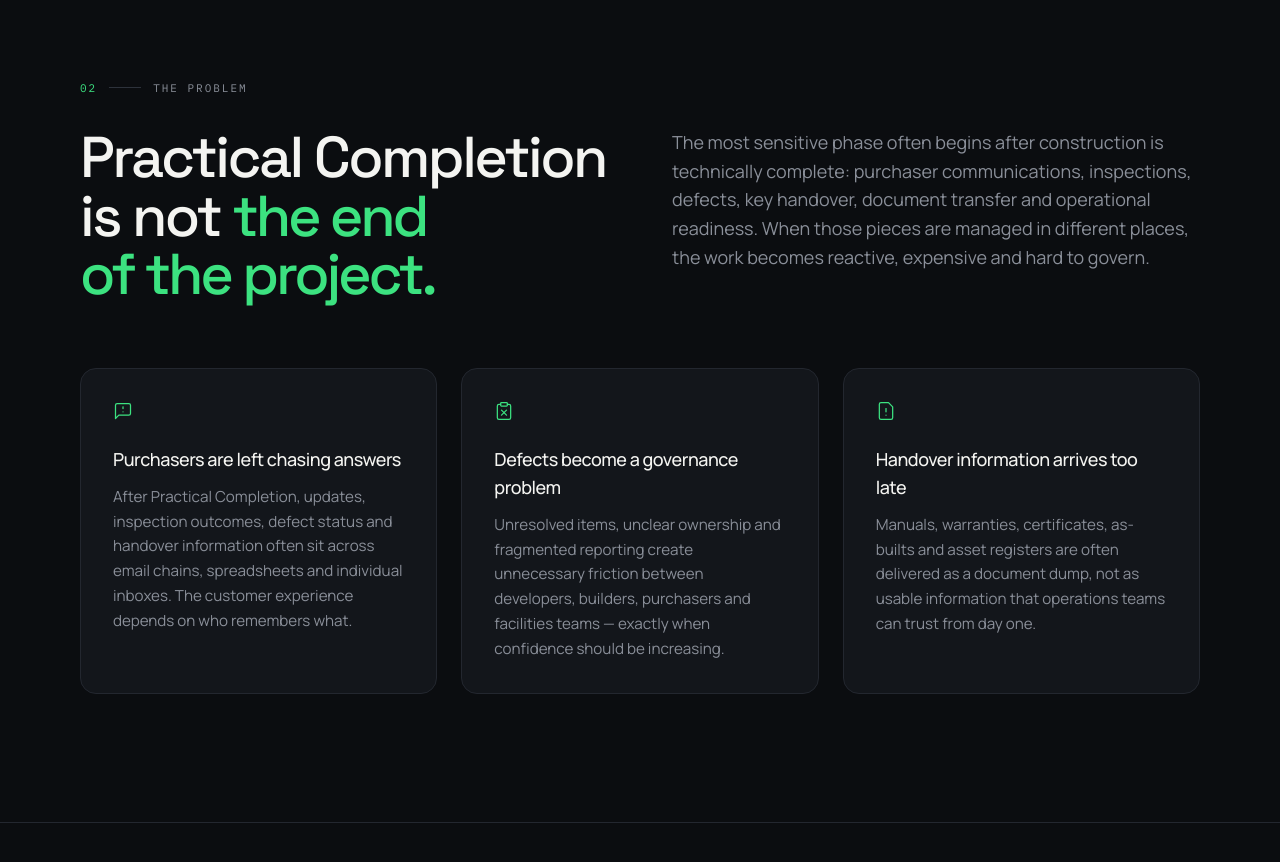
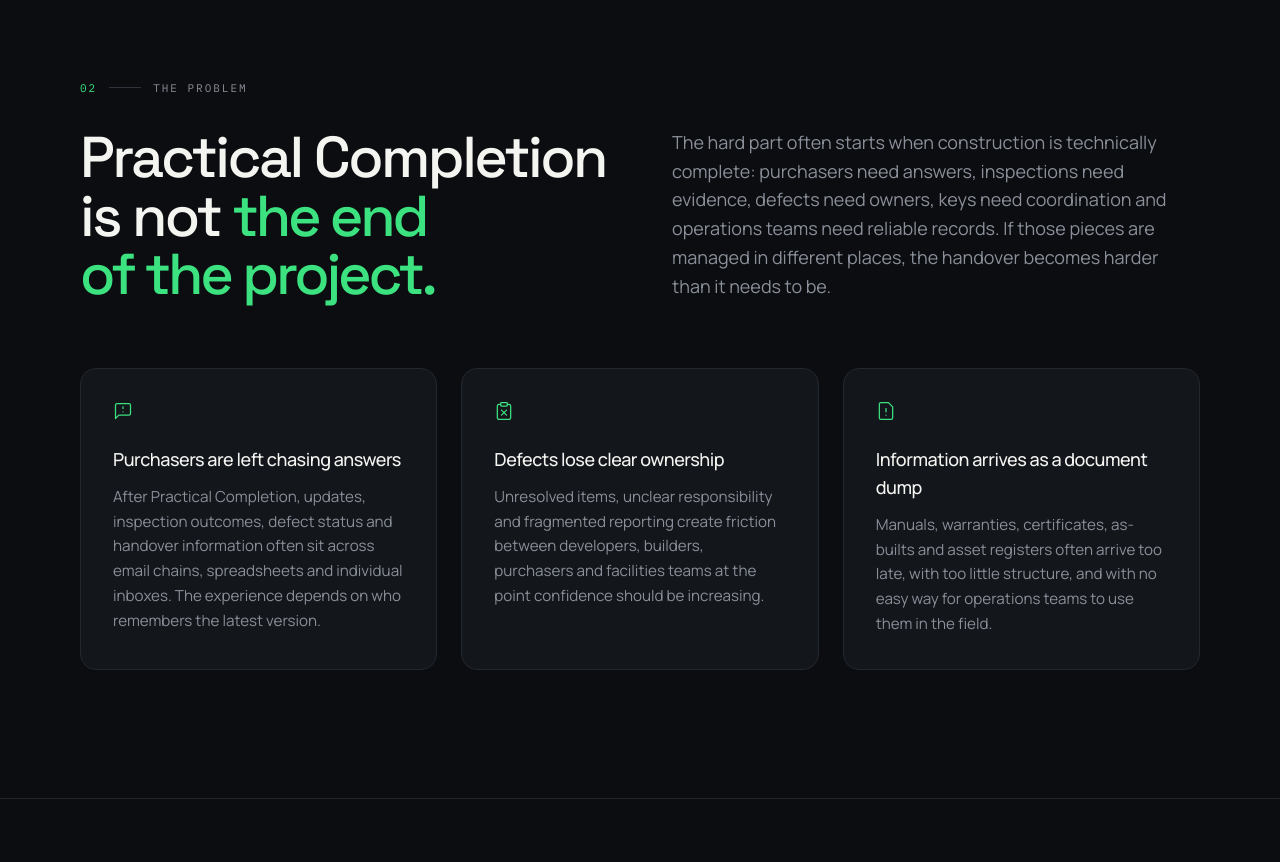
Before and after one commit to EVAVO-STUDIO/touchpoint, a Next.js app: page / in a window 1280 px wide. Shown: the part 2220-3082 px from the top of the page. Built offline with nearby package versions, Linux system fonts and the light colour scheme.

Commit message:
fix: make problem section more client-specific

```diff
--- a/components/sections/problem.tsx
+++ b/components/sections/problem.tsx
@@ -7,19 +7,19 @@ const points = [
     icon: MessageSquareWarning,
     title: 'Purchasers are left chasing answers',
     description:
-      'After Practical Completion, updates, inspection outcomes, defect status and handover information often sit across email chains, spreadsheets and individual inboxes. The customer experience depends on who remembers what.',
+      'After Practical Completion, updates, inspection outcomes, defect status and handover information often sit across email chains, spreadsheets and individual inboxes. The experience depends on who remembers the latest version.',
   },
   {
     icon: ClipboardX,
-    title: 'Defects become a governance problem',
+    title: 'Defects lose clear ownership',
     description:
-      'Unresolved items, unclear ownership and fragmented reporting create unnecessary friction between developers, builders, purchasers and facilities teams — exactly when confidence should be increasing.',
+      'Unresolved items, unclear responsibility and fragmented reporting create friction between developers, builders, purchasers and facilities teams at the point confidence should be increasing.',
   },
   {
     icon: FileWarning,
-    title: 'Handover information arrives too late',
+    title: 'Information arrives as a document dump',
     description:
-      'Manuals, warranties, certificates, as-builts and asset registers are often delivered as a document dump, not as usable information that operations teams can trust from day one.',
+      'Manuals, warranties, certificates, as-builts and asset registers often arrive too late, with too little structure, and with no easy way for operations teams to use them in the field.',
   },
 ];
 
@@ -47,11 +47,11 @@ export function Problem() {
           <div className="lg:col-span-6">
             <Reveal delay={0.1}>
               <p className="text-pretty text-lg leading-[1.6] text-muted">
-                The most sensitive phase often begins after construction is
-                technically complete: purchaser communications, inspections,
-                defects, key handover, document transfer and operational readiness.
-                When those pieces are managed in different places, the work becomes
-                reactive, expensive and hard to govern.
+                The hard part often starts when construction is technically complete:
+                purchasers need answers, inspections need evidence, defects need
+                owners, keys need coordination and operations teams need reliable
+                records. If those pieces are managed in different places, the handover
+                becomes harder than it needs to be.
               </p>
             </Reveal>
           </div>
```
